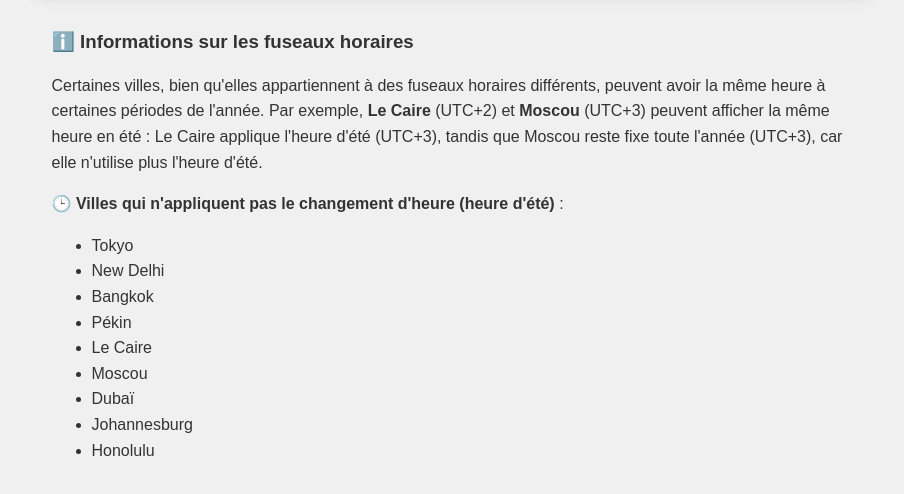
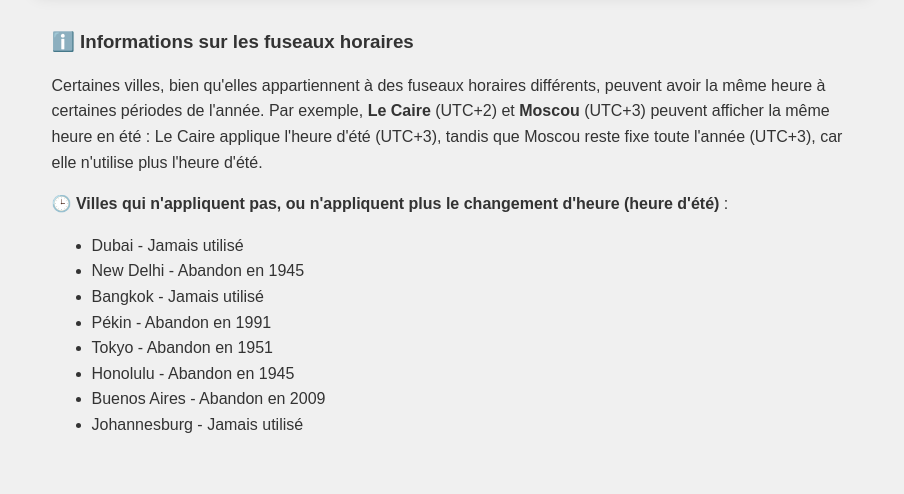
Before and after one commit to RikoDust/DoubleClock, a plain HTML site: page index.html in a window 1280 px wide. Shown: the part 336-830 px from the top of the page, without its empty margins (188-1092 px from the left). Drawn offline with Linux system fonts and the light colour scheme.

Commit message:
fix: various fixes and adjustments

```diff
--- a/index.html
+++ b/index.html
@@ -45,17 +45,16 @@
             </p>
 
             <p>
-                🕒 <strong>Villes qui n'appliquent pas le changement d'heure (heure d'été)</strong> :
+                🕒 <strong>Villes qui n'appliquent pas, ou n'appliquent plus le changement d'heure (heure d'été)</strong> :
                 <ul>
-                <li>Tokyo</li>
-                <li>New Delhi</li>
-                <li>Bangkok</li>
-                <li>Pékin</li>
-                <li>Le Caire</li>
-                <li>Moscou</li>
-                <li>Dubaï</li>
-                <li>Johannesburg</li>
-                <li>Honolulu</li>
+                <li>Dubai - Jamais utilisé</li>
+                <li>New Delhi - Abandon en 1945</li>
+                <li>Bangkok - Jamais utilisé</li>
+                <li>Pékin - Abandon en 1991</li>
+                <li>Tokyo - Abandon en 1951</li>
+                <li>Honolulu - Abandon en 1945</li>
+                <li>Buenos Aires - Abandon en 2009</li>
+                <li>Johannesburg - Jamais utilisé</li>
                 </ul>
             </p>
         </div>
```
